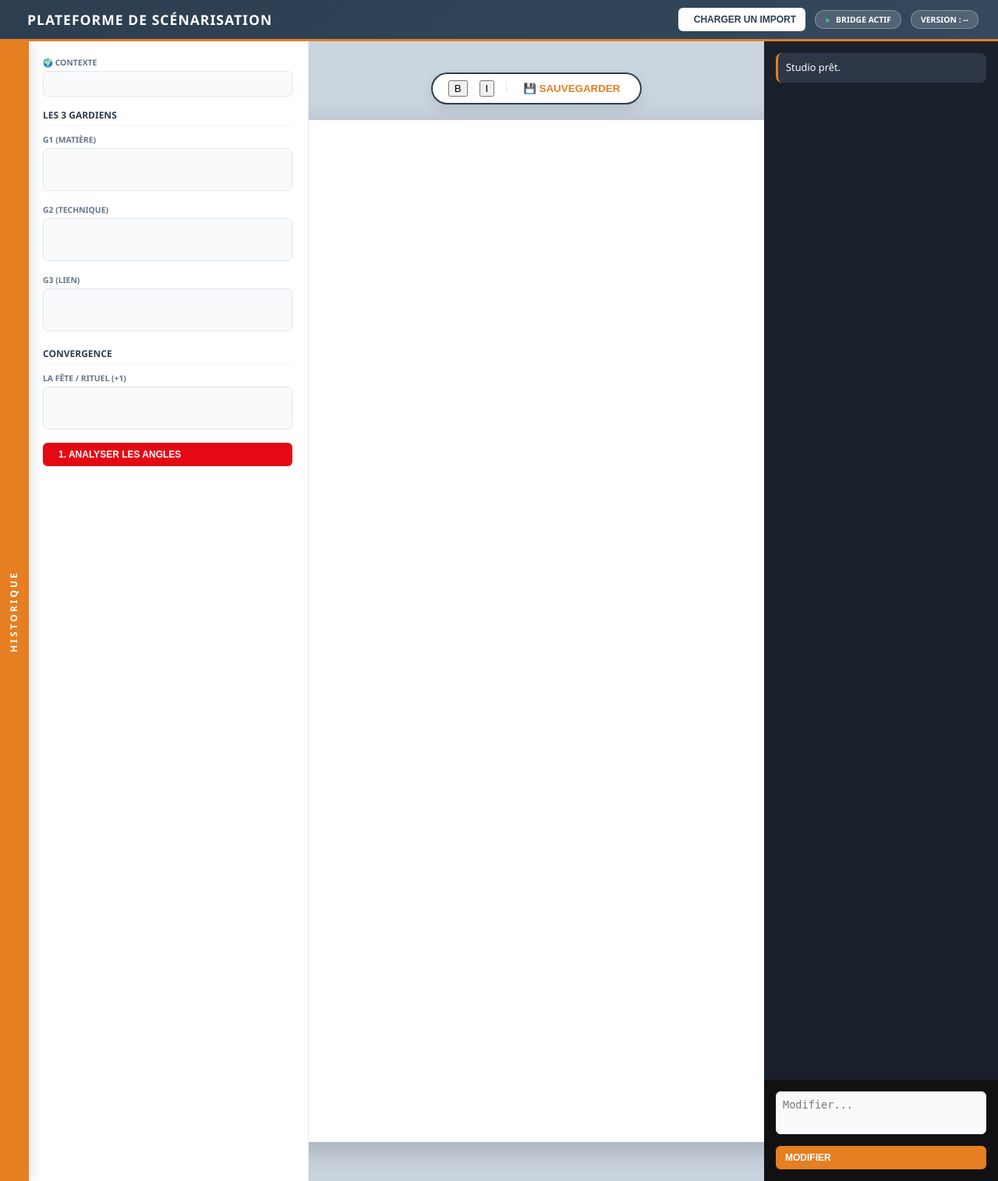
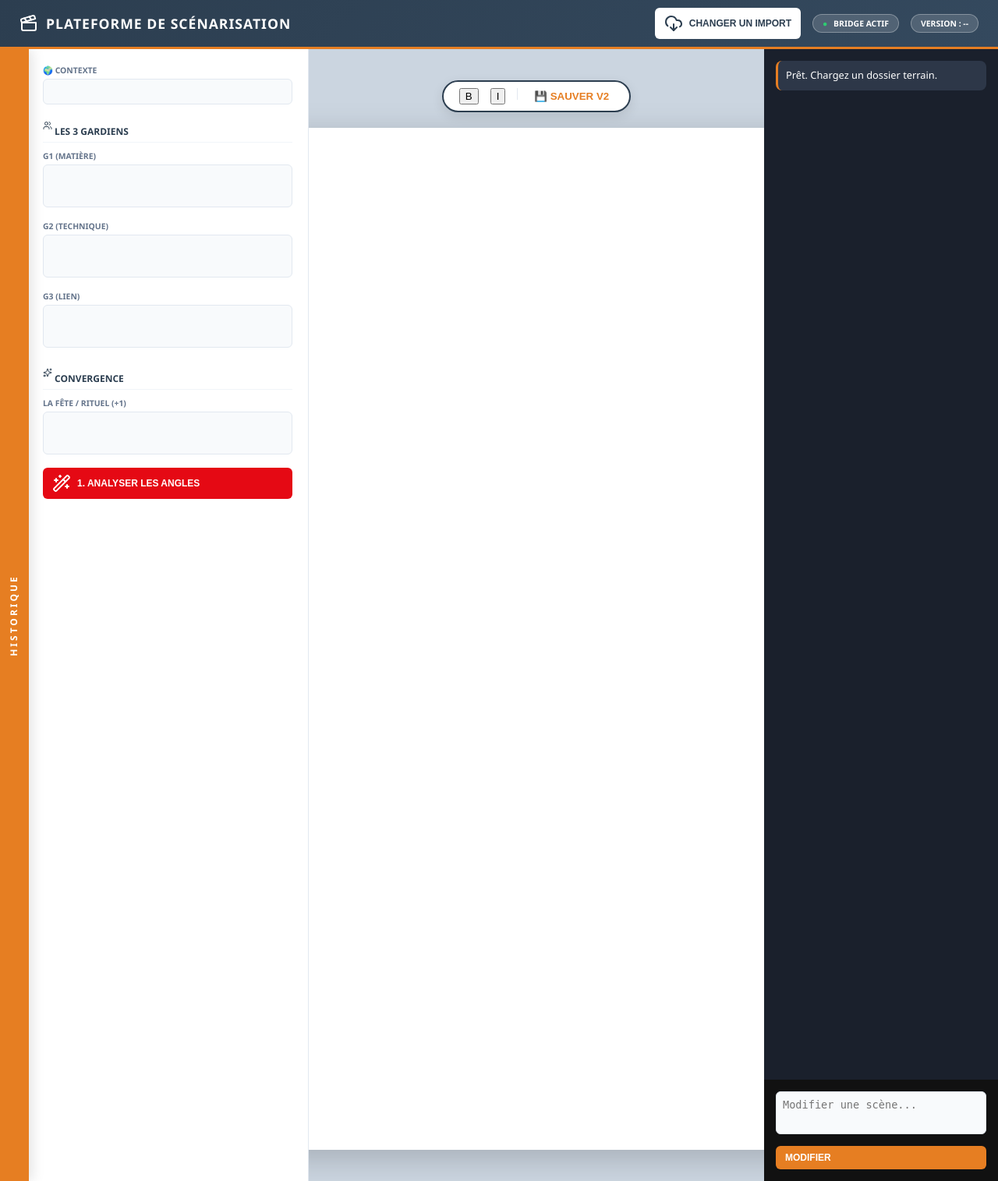
Before and after one commit to mediances-ops/docu-gen-333, a FastAPI app: page / in a window 1280 px wide. Shown: the whole page at 78% size. Run offline with FastAPI, Linux system fonts and the light colour scheme.

Commit message:
Update index.html

```diff
--- a/templates/index.html
+++ b/templates/index.html
@@ -2,6 +2,7 @@
 <html lang="fr">
 <head>
     <meta charset="UTF-8">
+    <meta name="viewport" content="width=device-width, initial-scale=1.0">
     <title>Plateforme de scénarisation | DOC-OS</title>
     <script src="https://unpkg.com/lucide@latest"></script>
     <style>
@@ -19,6 +20,7 @@
             display: flex; justify-content: space-between; align-items: center; color: white; z-index: 1000;
         }
         .logo { font-weight: 800; font-size: 1.1rem; display: flex; align-items: center; gap: 10px; text-transform: uppercase; letter-spacing: 1px; }
+        .header-right { display: flex; align-items: center; gap: 15px; }
 
         .workspace { display: flex; flex: 1; overflow: hidden; position: relative; }
 
@@ -26,12 +28,12 @@
         .sidebar-history {
             position: absolute; left: 0; top: 0; bottom: 0; width: 300px;
             background: white; border-right: 2px solid var(--accent);
-            transform: translateX(-265px); /* Cache le panneau, laisse 35px pour la poignée */
+            transform: translateX(-265px); /* Cache 265px, laisse 35px pour la poignée */
             transition: 0.4s cubic-bezier(0.4, 0, 0.2, 1);
             z-index: 500; display: flex; box-shadow: 5px 0 15px rgba(0,0,0,0.1);
         }
         .sidebar-history.open { transform: translateX(0); }
-        .history-content { flex: 1; padding: 20px; overflow-y: auto; }
+        .history-content { flex: 1; padding: 20px; overflow-y: auto; width: 265px; }
         .history-handle {
             width: var(--handle-width); height: 100%; background: var(--accent);
             display: flex; align-items: center; justify-content: center; cursor: pointer;
@@ -42,7 +44,7 @@
         .panel-left {
             width: 320px; background: white; border-right: 1px solid #e2e8f0;
             padding: 20px; overflow-y: auto; z-index: 10;
-            margin-left: var(--handle-width); /* Se décale pour laisser la place à la poignée */
+            margin-left: var(--handle-width);
         }
         .input-group { margin-bottom: 12px; }
         label { display: block; font-size: 0.65rem; color: #64748b; font-weight: 700; margin-bottom: 4px; text-transform: uppercase; }
@@ -50,13 +52,17 @@
         textarea { height: 55px; resize: none; }
         h3 { font-size: 0.75rem; color: var(--primary); border-bottom: 1px solid #f1f5f9; padding-bottom: 5px; margin: 15px 0 10px 0; }
 
-        /* PANEL CENTRAL : PAPIER CENTRÉ */
+        /* PANEL CENTRAL : PAPIER CENTRE */
         .panel-center {
             flex: 1; background: #cbd5e0; padding: 40px; overflow-y: auto;
             display: flex; flex-direction: column; align-items: center;
         }
 
-        #project-header { width: 21cm; background: white; border-radius: 8px; padding: 12px; margin-bottom: 20px; display: none; border-left: 5px solid var(--accent); box-shadow: 0 4px 10px rgba(0,0,0,0.1); align-items: center; justify-content: space-between; }
+        #project-header {
+            width: 21cm; background: white; border-radius: 8px; padding: 12px; margin-bottom: 20px;
+            display: none; border-left: 5px solid var(--accent); box-shadow: 0 4px 10px rgba(0,0,0,0.1);
+            align-items: center; justify-content: space-between;
+        }
         .vignette { width: 60px; height: 60px; border-radius: 4px; object-fit: cover; background: #eee; border: 1px solid #ddd; }
 
         .editor-toolbar { position: sticky; top: 0; background: white; padding: 8px 20px; border-radius: 50px; border: 2px solid var(--primary); display: flex; gap: 15px; margin-bottom: 20px; z-index: 40; box-shadow: 0 5px 15px rgba(0,0,0,0.1); }
@@ -69,6 +75,7 @@
         .msg.ai { background: #2d3748; border-left: 3px solid var(--accent); }
         .msg.user { background: var(--accent); text-align: right; }
 
+        /* STATUS BADGES */
         .status-badge { padding: 4px 12px; border-radius: 20px; background: rgba(255,255,255,0.15); font-size: 0.65rem; font-weight: bold; border: 1px solid rgba(255,255,255,0.3); }
         .active-dot { color: #2ecc71; margin-right: 5px; }
 
@@ -76,29 +83,32 @@
         .btn-gen { background: var(--danger); color: white; width: 100%; margin-top: 10px; }
         .btn-top { background: white; color: var(--primary); }
 
+        /* MODALS */
         .modal { display: none; position: fixed; top: 0; left: 0; width: 100%; height: 100%; background: rgba(0,0,0,0.85); z-index: 5000; justify-content: center; align-items: center; backdrop-filter: blur(5px); }
         .modal-box { background: white; padding: 25px; border-radius: 12px; width: 450px; color: var(--text); }
         .angle-card { border: 2px solid #e2e8f0; padding: 15px; border-radius: 8px; margin-bottom: 10px; cursor: pointer; }
         .angle-card:hover { border-color: var(--accent); background: #fffaf0; }
 
         #loader { display: none; position: fixed; top: 0; left: 0; width: 100%; height: 100%; background: rgba(44, 62, 80, 0.95); z-index: 9999; flex-direction: column; justify-content: center; align-items: center; color: white; }
+        .spinner { width: 40px; height: 40px; border: 4px solid rgba(255,255,255,0.1); border-top: 4px solid var(--accent); border-radius: 50%; animation: spin 1s linear infinite; margin-bottom: 10px; }
+        @keyframes spin { to { transform: rotate(360deg); } }
     </style>
 </head>
 <body>
 
-<div id="loader"><div style="border:4px solid #fff; border-top:4px solid var(--accent); border-radius:50%; width:40px; height:40px; animation:spin 1s linear infinite;"></div><div id="loader-text" style="margin-top:10px; font-weight:bold;">Analyse...</div></div>
+<div id="loader"><div class="spinner"></div><div id="loader-text">Analyse...</div></div>
 
 <header>
     <div class="logo"><i data-lucide="clapperboard"></i> Plateforme de scénarisation</div>
-    <div style="display:flex; align-items:center; gap:12px;">
-        <button class="btn btn-top" onclick="openImportModal()"><i data-lucide="download-cloud"></i> CHARGER UN IMPORT</button>
+    <div class="header-right">
+        <button class="btn btn-top" onclick="openImportModal()"><i data-lucide="download-cloud"></i> CHANGER UN IMPORT</button>
         <div class="status-badge"><span class="active-dot">●</span> BRIDGE ACTIF</div>
         <div id="display-version-tag" class="status-badge">VERSION : --</div>
     </div>
 </header>
 
 <div class="workspace">
-    <!-- SIDEBAR HISTORIQUE (Cachée sauf poignée) -->
+    <!-- SIDEBAR HISTORIQUE -->
     <div class="sidebar-history" id="historySidebar">
         <div class="history-content">
             <h4 style="font-size:0.8rem; border-bottom:2px solid var(--accent); padding-bottom:5px; color: var(--primary);">HISTORIQUE</h4>
@@ -127,30 +137,32 @@
             <div style="display:flex; align-items:center; gap:15px;">
                 <img id="display-vignette" class="vignette" src="">
                 <div>
-                    <div id="display-region" style="font-size:0.6rem; color:var(--accent); font-weight:800; text-transform:uppercase;">Région</div>
-                    <h2 id="display-title" style="margin:0; font-size:1.1rem; font-weight:900;">Titre</h2>
-                    <div style="font-size:0.75rem; color:#64748b;">Correspondant : <span id="display-fixer" style="font-weight:bold;">...</span></div>
+                    <div id="display-region" style="font-size:0.6rem; color:var(--accent); font-weight:800; text-transform:uppercase;">RÉGION</div>
+                    <h2 id="display-title" style="margin:0; font-size:1.1rem; font-weight:900;">Titre du projet</h2>
+                    <div style="font-size:0.75rem; color:#64748b;">Fixer : <span id="display-fixer" style="font-weight:bold;">...</span></div>
                 </div>
             </div>
             <div style="text-align:right">
                 <div id="display-angle" style="font-size:0.7rem; font-weight:bold; color:var(--accent)">ANGLE : --</div>
-                <div id="display-date" style="font-size:0.6rem; color:#999">--/--/----</div>
+                <div id="display-date" style="font-size:0.6rem; color:#999">Importé le --</div>
             </div>
         </div>
+
         <div class="editor-toolbar">
             <button onclick="document.execCommand('bold')">B</button>
             <button onclick="document.execCommand('italic')">I</button>
             <div style="width:1px; background:#e2e8f0; height:15px;"></div>
-            <button style="color:var(--accent); font-weight:bold; border:none; background:none; cursor:pointer;" onclick="saveVersion()">💾 SAUVEGARDER</button>
+            <button style="color:var(--accent); font-weight:bold; border:none; background:none; cursor:pointer;" onclick="saveVersion()">💾 SAUVER V2</button>
         </div>
+
         <div id="paper" class="paper" contenteditable="true"></div>
     </div>
 
     <!-- PANEL DROIT : CHATBOT -->
     <div class="panel-right">
-        <div class="chat-history" id="chatHist"><div class="msg ai">Studio prêt.</div></div>
+        <div class="chat-history" id="chatHist"><div class="msg ai">Prêt. Chargez un dossier terrain.</div></div>
         <div style="padding:15px; background:#111;">
-            <textarea id="chatInput" placeholder="Modifier..."></textarea>
+            <textarea id="chatInput" placeholder="Modifier une scène..."></textarea>
             <button class="btn btn-gen" style="background:var(--accent); margin-top:10px;" onclick="refine()">MODIFIER</button>
         </div>
     </div>
@@ -159,12 +171,13 @@
 <!-- MODAL IMPORT -->
 <div id="importModal" class="modal">
     <div class="modal-box">
-        <h3 style="margin-top:0; color:var(--primary);">Dossiers Importés</h3>
+        <h3 style="margin-top:0; color:var(--primary);">Dossiers Importés (Bridge)</h3>
         <div id="import-list"></div>
-        <button class="btn" style="background:#eee; margin-top:15px; width:100%;" onclick="document.getElementById('importModal').style.display='none'">FERMER</button>
+        <button class="btn" style="background:#eee; margin-top:15px; width:100%; color:var(--primary);" onclick="document.getElementById('importModal').style.display='none'">FERMER</button>
     </div>
 </div>
 
+<!-- MODAL TRIPTYQUE -->
 <div id="triptyqueModal" class="modal"><div style="display:flex; gap:15px;" id="angles-container"></div></div>
 
 <script>
@@ -174,23 +187,43 @@
     function toggleHistory() { document.getElementById('historySidebar').classList.toggle('open'); }
     function showLoader(t) { document.getElementById('loader-text').innerText=t; document.getElementById('loader').style.display='flex'; }
     function hideLoader() { document.getElementById('loader').style.display='none'; }
-    function addChatMsg(r, t) { const d=document.createElement('div'); d.className='msg '+r; d.innerText=t; const h=document.getElementById('chatHist'); h.appendChild(d); h.scrollTop=h.scrollHeight; }
+    function addChatMsg(r, t) {
+        const d=document.createElement('div'); d.className='msg '+r; d.innerText=t;
+        const h=document.getElementById('chatHist');
+        h.appendChild(d); h.scrollTop=h.scrollHeight;
+    }
 
+    // 1. OUVRIR LA LISTE
     async function openImportModal() {
-        document.getElementById('importModal').style.display='flex';
+        console.log("Ouverture modal...");
+        const modal = document.getElementById('importModal');
+        modal.style.display = 'flex';
+
+        try {
             const res = await fetch('/api/projects');
             const projects = await res.json();
             const list = document.getElementById('import-list');
+
+            if(projects.length === 0) {
+                list.innerHTML = "<p style='text-align:center; padding:20px; color:#999;'>Aucun dossier en base.</p>";
+                return;
+            }
+
             list.innerHTML = projects.map(p => `
                 <div class="angle-card" onclick="loadProjectData(${p.id})">
                     <small style="float:right;">${p.date}</small>
-                <b>${p.title}</b><br><small>${p.region}</small>
+                    <b>${p.title}</b><br><small>Territoire : ${p.region}</small>
                 </div>
             `).join('');
+        } catch(e) {
+            console.error(e);
+            alert("Erreur de connexion au serveur.");
+        }
     }
 
+    // 2. CHARGER LES DONNÉES
     async function loadProjectData(id) {
-        console.log("Chargement projet ID:", id);
+        console.log("Chargement ID:", id);
         currentProjectId = id;
         document.getElementById('importModal').style.display = 'none';
         showLoader("Synchronisation...");
@@ -200,30 +233,33 @@
             const data = await res.json();
             const raw = data.form_data;
 
-            // 1. Allumage Header
+            // Header Studio
             document.getElementById('project-header').style.display='flex';
-            document.getElementById('display-region').innerText = raw.region || "Inconnue";
+            document.getElementById('display-region').innerText = raw.region || "INCONNUE";
             document.getElementById('display-title').innerText = `SCÉNARIO : ${raw.region}`;
             document.getElementById('display-fixer').innerText = (raw.fixer_prenom || '') + ' ' + (raw.fixer_nom || '');
             document.getElementById('display-vignette').src = raw.image_region || '';
-            document.getElementById('display-date').innerText = data.date;
+            document.getElementById('display-date').innerText = 'Reçu le ' + data.date;
 
-            // 2. Remplissage Formulaire
+            // Formulaire
             document.getElementById('ctx').value = (raw.pays || '') + ', ' + (raw.region || '');
             if(raw.gardiens) {
                 raw.gardiens.forEach((g, i) => {
-                    if(i<3) document.getElementById('g'+(i+1)).value = `NOM: ${g.nom}\nMETIER: ${g.fonction}\nSAVOIR: ${g.savoir_transmis || ''}`;
+                    if(i<3) document.getElementById('g'+(i+1)).value = `NOM: ${g.nom}\nMETIER: ${g.fonction}\nTYPOLOGIE: (À analyser)\nSAVOIR: ${g.savoir_transmis || ''}`;
                 });
             }
             document.getElementById('evt').value = raw.episode_data?.fete || "";
 
-            // 3. Versions
+            // Versions
             const resV = await fetch(`/api/projects/${id}/versions`);
             const versions = await resV.json();
             renderVersions(versions);
 
-            addChatMsg('ai', `Projet ${raw.region} chargé.`);
-        } catch(e) { console.error(e); alert("Erreur chargement."); }
+            addChatMsg('ai', `Projet ${raw.region} chargé avec succès.`);
+        } catch(e) {
+            console.error(e);
+            alert("Erreur technique lors de l'extraction.");
+        }
         hideLoader();
     }
 
@@ -234,8 +270,8 @@
     }
 
     async function analyzeAngles() {
-        if(!document.getElementById('ctx').value) return alert("Chargez un dossier.");
-        showLoader("IA : Analyse...");
+        if(!document.getElementById('ctx').value) return alert("Chargez un dossier d'abord.");
+        showLoader("IA : Analyse des trajectoires...");
         const fd = new FormData();
         fd.append('ctx', document.getElementById('ctx').value);
         fd.append('g1', document.getElementById('g1').value);
@@ -243,14 +279,19 @@
         fd.append('g3', document.getElementById('g3').value);
         fd.append('evt', document.getElementById('evt').value);
 
+        try {
             const res = await fetch('/api/analyze_angles', { method:'POST', body:fd });
             const angles = await res.json();
             document.getElementById('angles-container').innerHTML = angles.map(a => `
-            <div class="modal-box angle-card" style="width:250px" onclick="selectAngle('${a.type}', '${a.title.replace(/'/g, "\\'")}')">
-                <small>${a.type}</small><h3>${a.title}</h3><p style="font-size:0.7rem">${a.desc}</p>
+                <div class="modal-box angle-card" style="width:280px" onclick="selectAngle('${a.type}', '${a.title.replace(/'/g, "\\'")}')">
+                    <div style="color:var(--accent); font-weight:bold; font-size:0.6rem;">VISION ${a.type}</div>
+                    <h2 style="font-size:1.1rem; margin:8px 0;">${a.title}</h2>
+                    <p style="font-size:0.75rem; color:#64748b; line-height:1.4;">${a.desc}</p>
+                    <button class="btn btn-gen" style="font-size:0.7rem; background:var(--primary); margin-top:10px;">SÉLECTIONNER</button>
                 </div>
             `).join('');
             document.getElementById('triptyqueModal').style.display='flex';
+        } catch(e) { alert("Erreur IA"); }
         hideLoader();
     }
 
@@ -258,7 +299,8 @@
         document.getElementById('triptyqueModal').style.display='none';
         document.getElementById('display-angle').innerText = 'ANGLE : ' + type;
         document.getElementById('display-title').innerText = title;
-        showLoader("IA : Rédaction...");
+        showLoader(`IA : Rédaction (${type})...`);
+
         const fd = new FormData();
         fd.append('ctx', document.getElementById('ctx').value);
         fd.append('g1', document.getElementById('g1').value);
@@ -266,6 +308,7 @@
         fd.append('g3', document.getElementById('g3').value);
         fd.append('evt', document.getElementById('evt').value);
         fd.append('angle', type);
+
         const res = await fetch('/api/generate_full', { method:'POST', body:fd });
         const data = await res.json();
         document.getElementById('paper').innerText = data.script.replace(/\*\*/g, '');
@@ -276,20 +319,20 @@
         const i = document.getElementById('chatInput').value;
         if(!i) return;
         addChatMsg('user', i);
-        showLoader("IA travaille...");
+        document.getElementById('chatInput').value = "";
+        showLoader("L'IA modifie le texte...");
         const res = await fetch('/api/refine', {
             method:'POST', headers:{'Content-Type':'application/json'},
             body: JSON.stringify({ current_script: document.getElementById('paper').innerText, instruction: i })
         });
         const data = await res.json();
         document.getElementById('paper').innerText = data.script.replace(/\*\*/g, '');
-        document.getElementById('chatInput').value = "";
         hideLoader();
     }
 
     async function saveVersion() {
         if(!currentProjectId) return alert("Chargez un projet !");
-        const note = prompt("Note pour cette version :");
+        const note = prompt("Nom de cette version :");
         if(!note) return;
         const fd = new FormData();
         fd.append('content', document.getElementById('paper').innerText);
@@ -297,8 +340,6 @@
         await fetch(`/api/projects/${currentProjectId}/save_version`, { method:'POST', body:fd });
         loadProjectData(currentProjectId);
     }
-
-    @keyframes spin { to { transform: rotate(360deg); } }
 </script>
 </body>
 </html>
```
Lines whose indentation alone changed are shown as unchanged.
